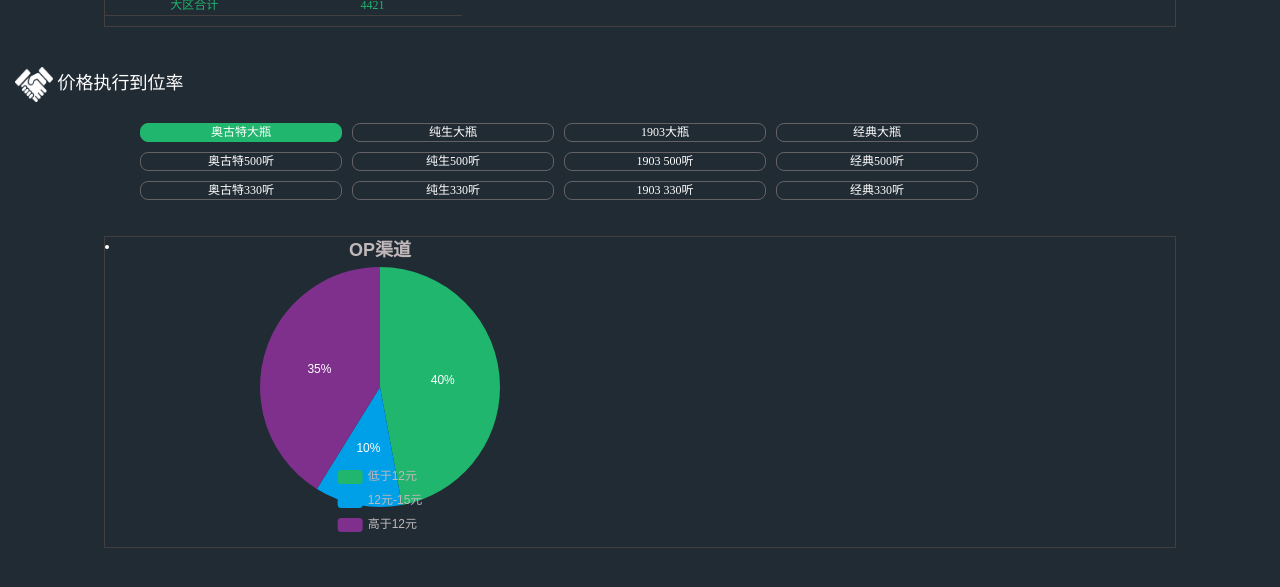
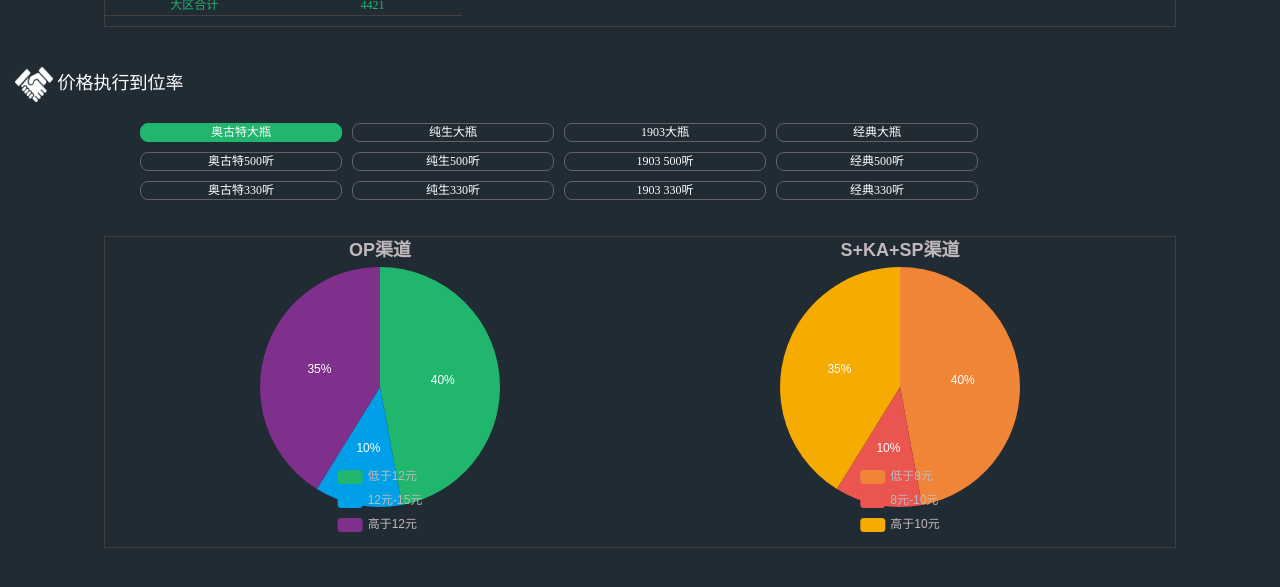
Before and after one commit to PlumpMath/miniDemo, a plain HTML site: page beer/index.html in a window 1280 px wide. Shown: the part 4679-5266 px from the top of the page. Drawn offline with Linux system fonts and the light colour scheme.

Commit message:
为什么改不了icon，，，

```diff
--- a/beer/index.html
+++ b/beer/index.html
@@ -162,6 +162,9 @@
         .beerTypeBtn .active{
             background-color: #20b66e;
             border:1px solid #20b66e;
+        }
+        .pieChart li{
+            list-style: none;
         }
         .chart9{
             height: 300px;
@@ -1078,7 +1081,7 @@
         </div>
         <div class="container" style="margin-top: 20px;">
             <!--chart9of1-->
-            <ul class="col-xs-12" style="padding: 0">
+            <ul class="col-xs-12 pieChart" style="padding: 0">
                 <li class="col-xs-12" style="padding: 0">
                     <div class="chart9 col-xs-6" style="padding: 0%" id="chart9of1"></div>
                     <div class="chart9 col-xs-6" style="padding: 0%" id="chart9of2"></div>
@@ -1760,6 +1763,83 @@
                         {
                             value:40,
                             name:'低于12元',
+                            icon:'pie',
+                            textStyle: {
+                                color: "#c1b8bb",
+                            },
+//                            itemStyle: {
+//                                normal: {
+//                                    labelLine:{show:false,length:1},label:{show:false}
+//                                }
+//                        }
+                        },
+                        {value:10,
+                            name:'12元-15元',
+                            icon:'stack',
+                            textStyle: {
+                                color: "#c1b8bb",
+                                icon:'image://images/1.png'
+                            }
+//                            itemStyle:
+//                            {normal:{labelLine:{show:false},label:{show:false}}}
+                        },
+                        {value:35,
+                            name:'高于12元',
+                            icon:'image://images/1.png',
+                            textStyle: {
+                                color: "#c1b8bb",
+                            }
+//                            itemStyle:
+//                            {normal:
+//                                {labelLine:{show:false},                                        label:{show:false}
+//                                }
+//                            }
+                        }
+                    ],
+                    itemStyle:{
+                    normal:{
+                        label:{
+                            show: true,
+                            formatter: '{c}%',
+                            position:'inside'
+                        },
+                        labelLine :{show:false,}
+                    }
+                }
+                }
+            ]
+        };
+        var option9of2 = {
+            title : {
+                text: 'S+KA+SP渠道',
+                x:'center',
+                textStyle: {
+                    color: "#c1b8bb",
+                }
+            },
+            tooltip : {
+                trigger: 'item',
+                formatter: "{a} <br/>{b} : {c}%"
+            },
+            color:['#f08437','#ea5550','#f6ab00'],
+            legend: {
+                orient: 'vertical',
+                bottom: 'left',
+                data: ['低于8元','8元-10元','高于10元'],
+                textStyle: {
+                    color: "#c1b8bb",
+                },
+            },
+            series : [
+                {
+                    name: 'S+KA+SP渠道',
+                    type: 'pie',
+                    radius : '80%',
+                    center: ['50%', '50%'],
+                    data:[
+                        {
+                            value:40,
+                            name:'低于8元',
                             x: 10,
                             y: 10,
                             textStyle: {
@@ -1772,7 +1852,7 @@
 //                        }
                         },
                         {value:10,
-                            name:'12元-15元',
+                            name:'8元-10元',
                             textStyle: {
                                 color: "#c1b8bb",
                             }
@@ -1780,7 +1860,7 @@
 //                            {normal:{labelLine:{show:false},label:{show:false}}}
                         },
                         {value:35,
-                            name:'高于12元',
+                            name:'高于10元',
                             textStyle: {
                                 color: "#c1b8bb",
                             }
@@ -1813,6 +1893,7 @@
         echart('chart7',option7);
         echart('chart8',option8);
         echart('chart9of1',option9of1);
+        echart('chart9of2',option9of2);
     </script>
 </body>
 </html>
```
